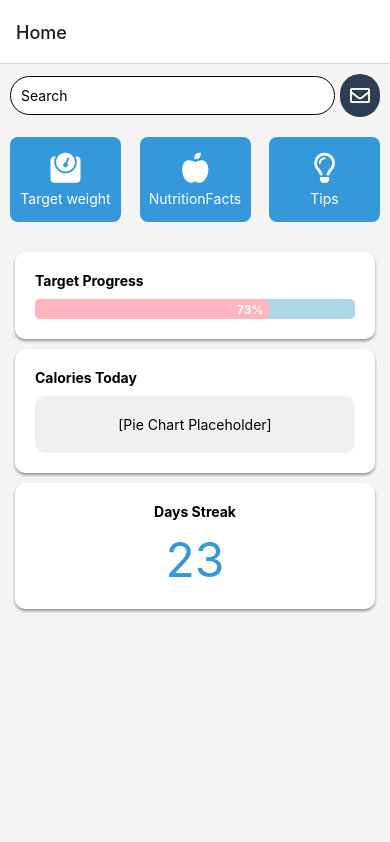
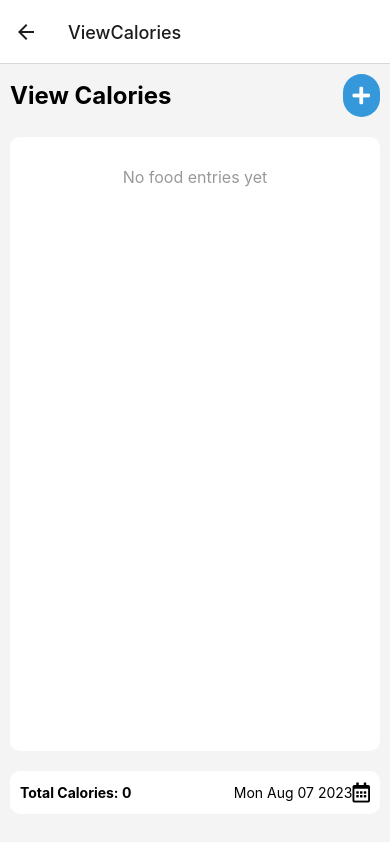
Before and after one commit to chocolatemale/HealthRadar, a React Native app: screen /ViewCalories in a window 390 px wide. Built offline with nearby package versions, Linux system fonts and the light colour scheme.

Commit message:
Added new screen ViewCaloriesRecord and updated other pages

```diff
--- a/AppNavigator.js
+++ b/AppNavigator.js
@@ -2,7 +2,7 @@ import React from 'react';
 import { NavigationContainer } from '@react-navigation/native';
 import { createStackNavigator } from '@react-navigation/stack';
 import HomePage from './screens/HomePage';
-
+import ViewCaloriesRecord from './screens/ViewCaloriesRecord'; // Add this import
 
 const Stack = createStackNavigator();
 
@@ -11,6 +11,7 @@ const AppNavigator = () => {
     <NavigationContainer>
       <Stack.Navigator>
         <Stack.Screen name="Home" component={HomePage} />
+        <Stack.Screen name="ViewCalories" component={ViewCaloriesRecord} />
         {/* Additional screens will be added here */}
       </Stack.Navigator>
     </NavigationContainer>
--- a/package.json
+++ b/package.json
@@ -10,7 +10,9 @@
   },
   "dependencies": {
     "@expo-google-fonts/inter": "^0.2.3",
-    "@react-native-community/datetimepicker": "^7.4.1",
+    "@fortawesome/fontawesome-svg-core": "^6.4.2",
+    "@fortawesome/react-native-fontawesome": "^0.3.0",
+    "@react-native-community/datetimepicker": "7.2.0",
     "@react-navigation/native": "^6.1.7",
     "@react-navigation/stack": "^6.3.17",
     "expo": "~49.0.5",
@@ -22,7 +24,7 @@
     "react-native": "0.72.3",
     "react-native-chart-kit": "^6.12.0",
     "react-native-progress": "^5.0.0",
-    "react-native-svg": "^7.2.1",
+    "react-native-svg": "^13.9.0",
     "react-native-svg-charts": "^5.4.0",
     "react-native-vector-icons": "^10.0.0"
   },
--- a/screens/HomePage.js
+++ b/screens/HomePage.js
@@ -2,7 +2,7 @@ import React from 'react';
 import { View, Text, TextInput, TouchableOpacity, StyleSheet } from 'react-native';
 import Icon from 'react-native-vector-icons/FontAwesome5';
 
-const HomePage = () => {
+const HomePage = ({ navigation }) => {
   const progress = 0.73; // Example progress value
   const today = 880; // Example value for today's calories
   const target = 1200; // Example value for target calories
@@ -24,7 +24,10 @@ const HomePage = () => {
           </TouchableOpacity>
         ))}
       </View>
-      <TouchableOpacity style={styles.targetProgressContainer}>
+      <TouchableOpacity
+        style={styles.targetProgressContainer}
+        onPress={() => navigation.navigate('TargetProgress')}
+      >
         <Text style={styles.targetProgress}>Target Progress</Text>
         <View style={styles.goalBarBackground}>
           <View style={{ ...styles.goalBar, width: `${progress * 100}%` }}>
@@ -32,12 +35,17 @@ const HomePage = () => {
           </View>
         </View>
       </TouchableOpacity>
-      <TouchableOpacity style={styles.caloriesTodayContainer}>
+      <TouchableOpacity
+        style={styles.caloriesTodayContainer}
+        onPress={() => navigation.navigate('ViewCalories')}
+      >
         <Text style={styles.caloriesToday}>Calories Today</Text>
-        {/* Add the pie chart component here */}
         <Text style={styles.placeholderChart}>[Pie Chart Placeholder]</Text>
       </TouchableOpacity>
-      <TouchableOpacity style={styles.streakCard}>
+      <TouchableOpacity
+        style={styles.streakCard}
+        onPress={() => navigation.navigate('DaysStreak')}
+      >
         <Text style={styles.daysStreak}>Days Streak</Text>
         <Text style={styles.streakNumber}>{dayStreak}</Text>
       </TouchableOpacity>
--- /dev/null
+++ b/screens/ViewCaloriesRecord.js
@@ -0,0 +1,118 @@
+import React, { useState } from 'react';
+import { View, Text, TouchableOpacity, StyleSheet } from 'react-native';
+import Icon from 'react-native-vector-icons/FontAwesome5';
+
+const ViewCaloriesRecord = () => {
+  const [selectedDate, setSelectedDate] = useState(new Date());
+  const [foodEntries, setFoodEntries] = useState([]);
+
+  // Function to delete a food entry
+  const handleDeleteEntry = (index) => {
+    const updatedEntries = [...foodEntries];
+    updatedEntries.splice(index, 1);
+    setFoodEntries(updatedEntries);
+  };
+
+  // Calculate the total calories
+  const totalCalories = foodEntries.reduce((total, entry) => total + entry.calories, 0);
+
+  return (
+    <View style={styles.container}>
+      {/* Header */}
+      <View style={styles.header}>
+        <Text style={styles.headerText}>View Calories</Text>
+        <TouchableOpacity style={styles.addButton}>
+          <Icon name="plus" size={20} color="white" />
+        </TouchableOpacity>
+      </View>
+
+      {/* List of Food Entries */}
+      <View style={styles.entriesContainer}>
+        {/* Display food entries here */}
+        {/* {foodEntries.map((entry, index) => (
+          <View key={index} style={styles.entry}>
+            <Text>{entry.description}</Text>
+            <Text>{entry.calories}</Text>
+            <TouchableOpacity onPress={() => handleDeleteEntry(index)}>
+              <Icon name="trash" size={20} color="red" />
+            </TouchableOpacity>
+          </View>
+        ))} */}
+
+        {/* Placeholder for food entries */}
+        <Text style={styles.placeholderText}>No food entries yet</Text>
+      </View>
+
+      {/* Total Calories */}
+      <View style={styles.totalContainer}>
+        <Text style={styles.totalText}>Total Calories: {totalCalories}</Text>
+        <TouchableOpacity style={styles.datePicker} onPress={() => console.log('Date Picker')}>
+          <Text>{selectedDate.toDateString()}</Text>
+          <Icon name="calendar-alt" size={20} color="black" />
+        </TouchableOpacity>
+      </View>
+    </View>
+  );
+};
+
+const styles = StyleSheet.create({
+  container: {
+    flex: 1,
+    backgroundColor: '#f4f4f4',
+    padding: 10,
+  },
+  header: {
+    flexDirection: 'row',
+    justifyContent: 'space-between',
+    alignItems: 'center',
+    marginBottom: 20,
+  },
+  headerText: {
+    fontSize: 24,
+    fontWeight: 'bold',
+  },
+  addButton: {
+    backgroundColor: '#3498db',
+    padding: 10,
+    borderRadius: 20,
+  },
+  entriesContainer: {
+    flex: 1,
+    backgroundColor: '#ffffff',
+    borderRadius: 10,
+    padding: 10,
+    marginBottom: 20,
+  },
+  entry: {
+    flexDirection: 'row',
+    justifyContent: 'space-between',
+    alignItems: 'center',
+    borderBottomWidth: 1,
+    borderBottomColor: '#ddd',
+    paddingVertical: 10,
+  },
+  placeholderText: {
+    textAlign: 'center',
+    color: '#999',
+    fontSize: 16,
+    paddingVertical: 20,
+  },
+  totalContainer: {
+    flexDirection: 'row',
+    justifyContent: 'space-between',
+    alignItems: 'center',
+    backgroundColor: '#ffffff',
+    borderRadius: 10,
+    padding: 10,
+    marginBottom: 20,
+  },
+  totalText: {
+    fontWeight: 'bold',
+  },
+  datePicker: {
+    flexDirection: 'row',
+    alignItems: 'center',
+  },
+});
+
+export default ViewCaloriesRecord;
```
Also changed, not shown: 1 other file (tests, documents, lock files or other folders).
